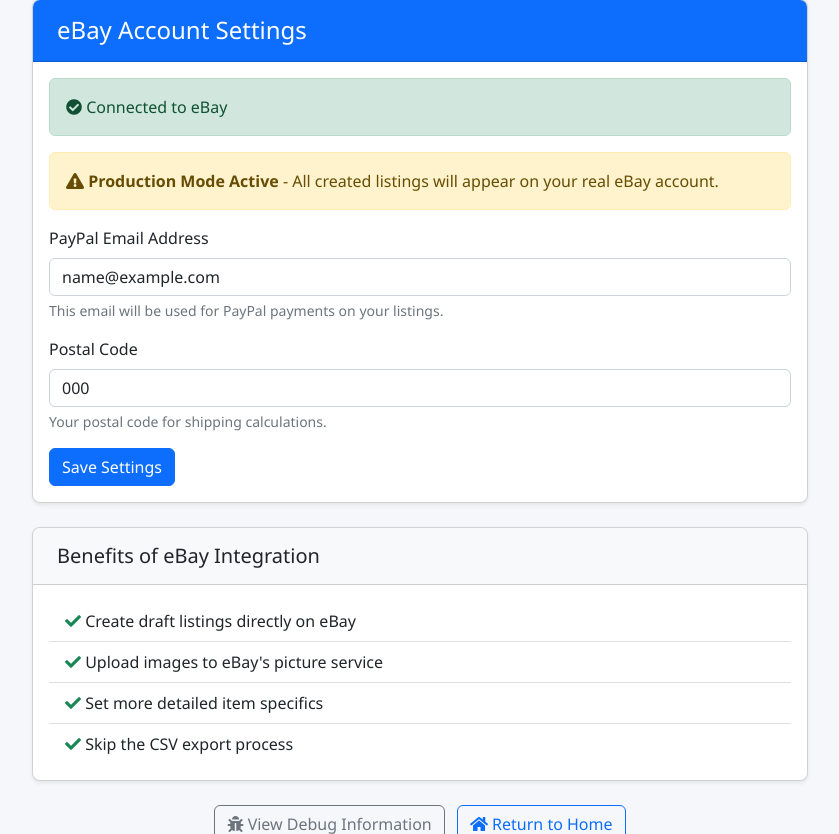
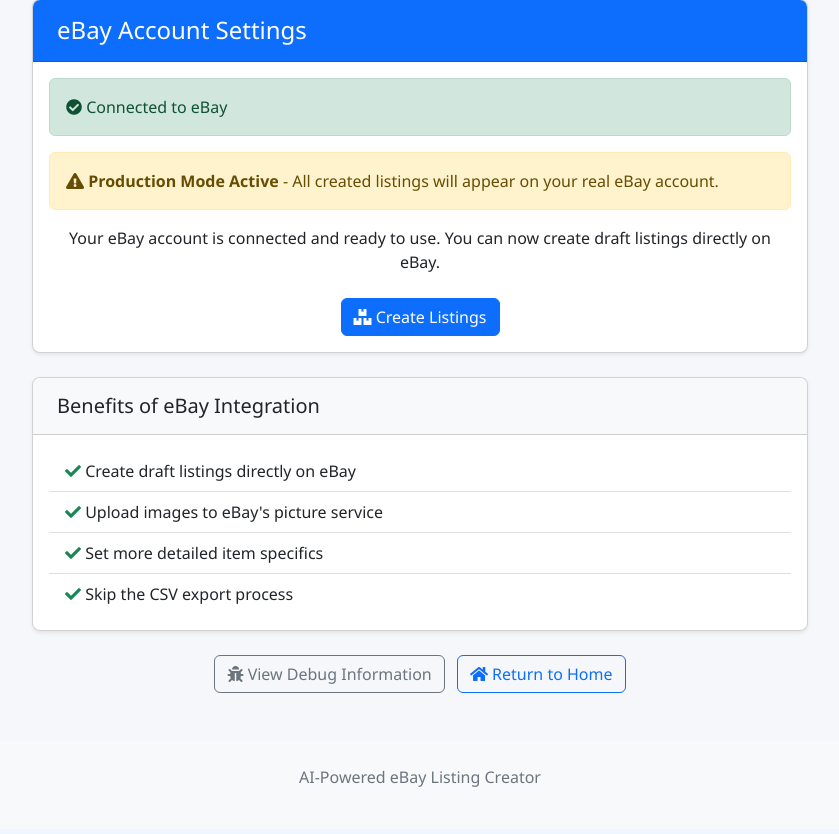
Before and after one commit to eknight22/ebay-listing-creator, a Flask app: template templates/ebay_settings.html in a window 1280 px wide. Shown: the part 105-939 px from the top of the page, without its empty margins (220-1059 px from the left). After the commit the page ends 892 px from the top, so only its background shows below. Run offline with Flask 3, Linux system fonts and the light colour scheme; the template is opened without the code that fills it: most values are stand-ins (such as "Sample title", 1, 10 or a date in 2020); some libraries are stand-ins or nearby versions.

Commit message:
Simplify eBay authentication flow and remove unnecessary fields

```diff
--- a/app.py
+++ b/app.py
@@ -14,6 +14,7 @@ from dotenv import load_dotenv
 import re
 import requests
 from ebay_api import ebay_client
+import time
 
 # Load environment variables
 load_dotenv()
@@ -715,8 +716,8 @@ def ebay_callback():
         token = ebay_client.get_token_from_code(code)
         flash('Successfully connected to eBay!')
 
-        # Redirect to the debug page first to verify authentication
-        return redirect(url_for('ebay_debug'))
+        # Redirect back to the settings page
+        return redirect(url_for('ebay_settings'))
     except Exception as e:
         flash(f'Error connecting to eBay: {str(e)}')
         return redirect(url_for('index'))
@@ -734,26 +735,12 @@ def ebay_settings():
         print(f"Token type: {type(session['ebay_token'])}")
         print(f"Token keys: {list(session['ebay_token'].keys()) if isinstance(session['ebay_token'], dict) else 'Not a dict'}")
 
-    # Get PayPal email and postal code from session
-    email = session.get('ebay_paypal_email', '')
-    postal_code = session.get('ebay_postal_code', '')
-
     # Get sandbox mode from environment
     sandbox_mode = os.environ.get('EBAY_SANDBOX', 'True').lower() in ('true', 'yes', '1')
 
     return render_template('ebay_settings.html',
                           authenticated=authenticated,
-                          email=email,
-                          postal_code=postal_code,
                           sandbox_mode=sandbox_mode)
-
-@app.route('/ebay/settings/update', methods=['POST'])
-def update_ebay_settings():
-    """Update eBay settings"""
-    session['ebay_paypal_email'] = request.form.get('paypal_email', '')
-    session['ebay_postal_code'] = request.form.get('postal_code', '')
-    flash('eBay settings updated successfully!')
-    return redirect(url_for('ebay_settings'))
 
 @app.route('/api/ebay/create_draft', methods=['POST'])
 def create_ebay_draft():
@@ -842,11 +829,9 @@ def mock_ebay_auth():
     session['ebay_token'] = {
         'access_token': 'mock_access_token',
         'refresh_token': 'mock_refresh_token',
-        'expires_in': 7200,
+        'expires_at': int(time.time()) + 7200,
         'token_type': 'User'
     }
-    session['ebay_paypal_email'] = 'test@example.com'
-    session['ebay_postal_code'] = '12345'
     flash('Successfully connected to eBay (MOCK)!')
     return redirect(url_for('preview'))
 
--- a/templates/ebay_settings.html
+++ b/templates/ebay_settings.html
@@ -51,23 +51,13 @@
                             </div>
                             {% endif %}
 
-                            <form action="{{ url_for('update_ebay_settings') }}" method="post">
-                                <div class="mb-3">
-                                    <label for="paypal_email" class="form-label">PayPal Email Address</label>
-                                    <input type="email" class="form-control" id="paypal_email" name="paypal_email"
-                                           value="{{ email }}" required>
-                                    <div class="form-text">This email will be used for PayPal payments on your listings.</div>
-                                </div>
+                            <div class="text-center">
+                                <p class="mb-4">Your eBay account is connected and ready to use. You can now create draft listings directly on eBay.</p>
 
-                                <div class="mb-3">
-                                    <label for="postal_code" class="form-label">Postal Code</label>
-                                    <input type="text" class="form-control" id="postal_code" name="postal_code"
-                                           value="{{ postal_code }}" required>
-                                    <div class="form-text">Your postal code for shipping calculations.</div>
-                                </div>
-
-                                <button type="submit" class="btn btn-primary">Save Settings</button>
-                            </form>
+                                <a href="{{ url_for('preview') }}" class="btn btn-primary">
+                                    <i class="fas fa-boxes"></i> Create Listings
+                                </a>
+                            </div>
                         {% else %}
                             <div class="alert alert-warning">
                                 <i class="fas fa-exclamation-triangle"></i> Not connected to eBay
```
